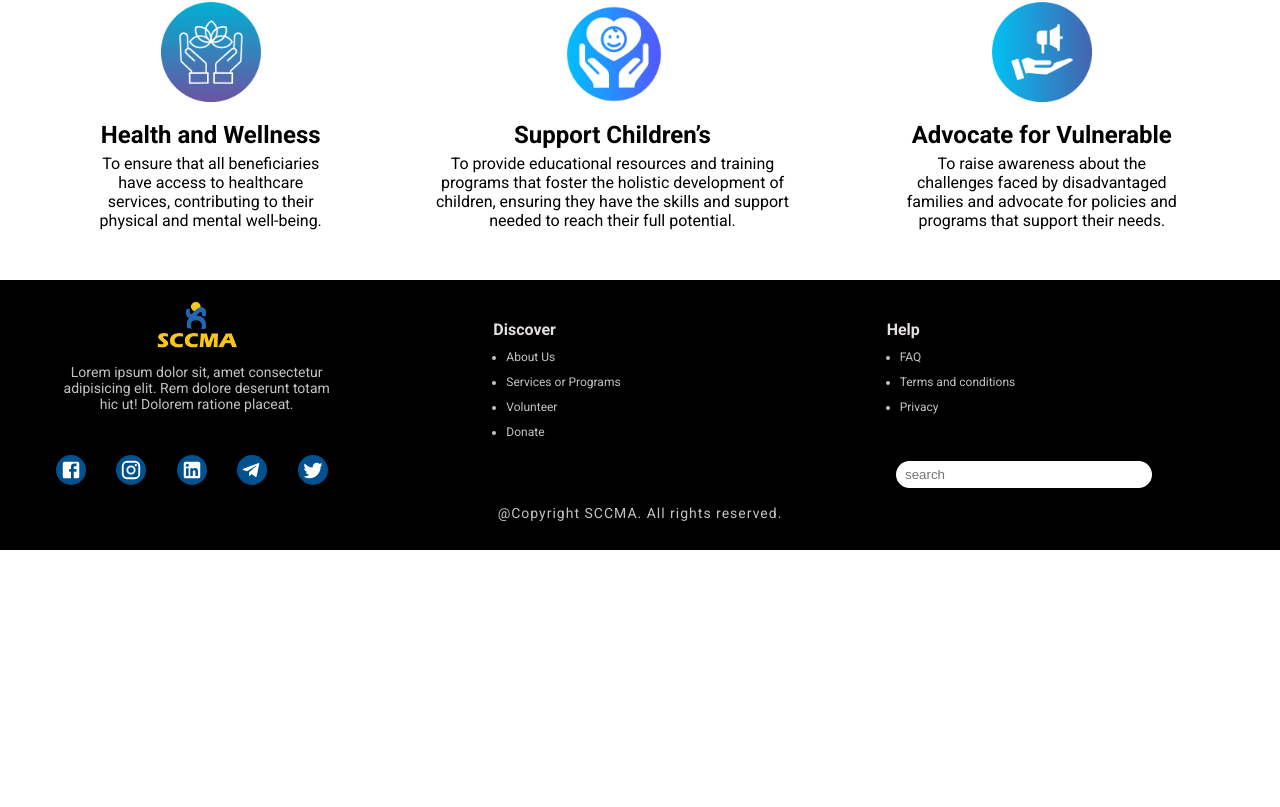
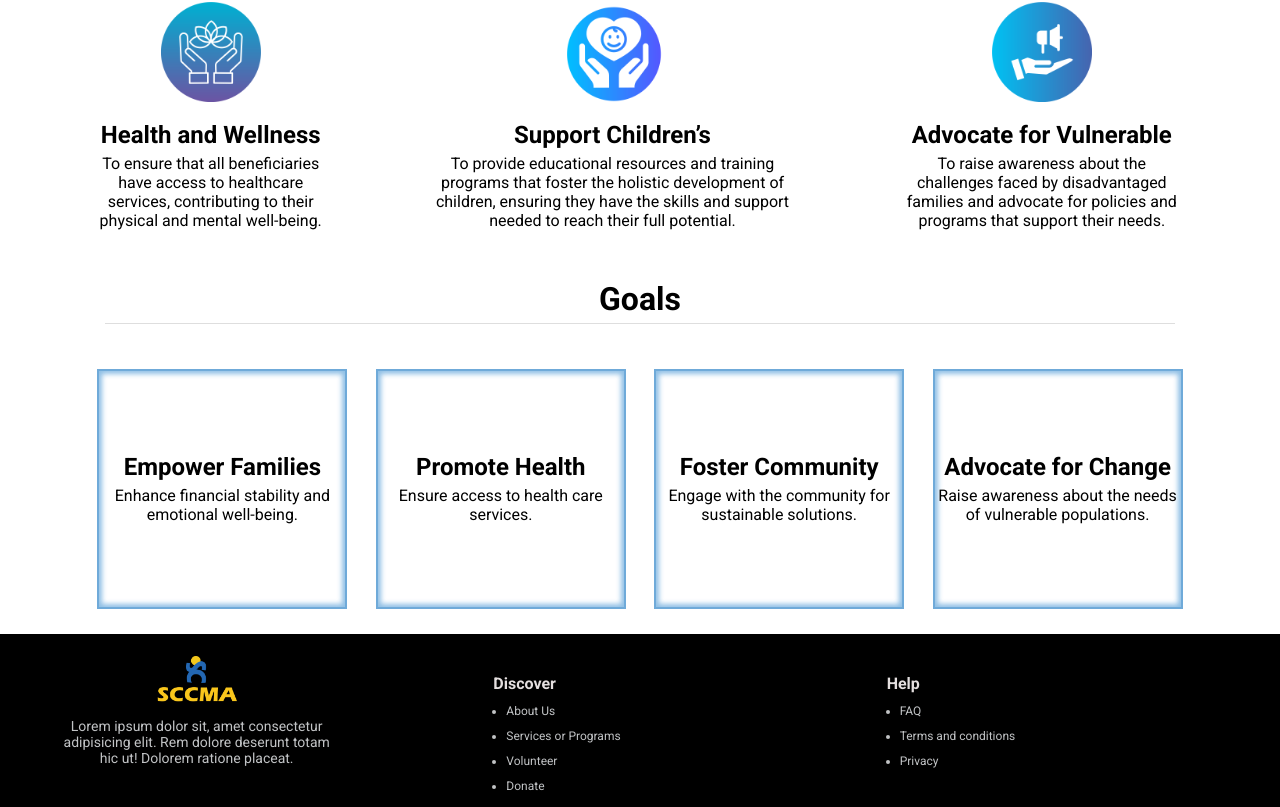
Before and after one commit to yonasman/SCCMA_Website, a React (Vite) app in the folder CLIENT/sccma/: page /about in a window 1280 px wide. Shown: the part 1382-2189 px from the top of the page. Before the commit the page ends 1932 px from the top, so only its background shows below. Built offline with nearby package versions, Linux system fonts and the light colour scheme.

Commit message:
Finish goals component

```diff
--- a/CLIENT/sccma/Markup/Components/AboutUsTop/aboutUsTop.module.css
+++ b/CLIENT/sccma/Markup/Components/AboutUsTop/aboutUsTop.module.css
@@ -71,13 +71,13 @@
         box-shadow: 0 0 5px 1px #00000040;
     }
     .circle_one {
-        height: 90px;
-        width: 90px;
+        height: 100px;
+        width: 100px;
         background-color: #000;
         border-radius: 50%;
         position: absolute;
         top: 0;
-        right: 15%;
+        right: 16%;
     }
     .circle_two {
         height: 40px;
@@ -104,7 +104,7 @@
         border-radius: 50%;
         position: absolute;
         top: 70%;
-        right: 15%;
+        right: 16%;
     }
     .donate_btn {
         padding-top: 10px;
--- /dev/null
+++ b/CLIENT/sccma/Markup/Components/Goal/Goal.jsx
@@ -0,0 +1,16 @@
+import styles from './goal.module.css'
+
+function Goal({title, description}) {
+  return (
+    <>
+        <div className={styles.goal_container}>
+            <div>
+                <h2>{title}</h2>
+                <p>{description}</p>
+            </div>
+        </div>
+    </>
+  )
+}
+
+export default Goal
--- /dev/null
+++ b/CLIENT/sccma/Markup/Components/Goal/goal.module.css
@@ -0,0 +1,24 @@
+.goal_container {
+    height: 200px;
+    width: 87%;
+    border: 2px solid #0a6ebf95;
+    display: flex;
+    align-items: center;
+    justify-content: center;
+    margin: 25px auto;
+    box-shadow: inset 0  0 5px 3px #0670c673 ;
+
+}
+.goal_container h2 {
+    text-align: center;
+}
+.goal_container p {
+    text-align: center;
+    padding-top: 5px;
+}
+@media (min-width:768px) {
+    .goal_container {
+        width: 250px;
+        height: 240px;
+    }
+}
--- /dev/null
+++ b/CLIENT/sccma/Markup/Components/GoalWrapper/GoalWrapper.jsx
@@ -0,0 +1,44 @@
+import Goal from '../Goal/Goal'
+import styles from './goalWrapper.module.css'
+
+function GoalWrapper() {
+    const goalContent = [
+        {
+            id : 1,
+            title : 'Empower Families',
+            description : 'Enhance financial stability and emotional well-being.'
+        }
+        ,
+        {
+            id : 2,
+            title : 'Promote Health',
+            description : 'Ensure access to health care services.'
+        },
+        {
+            id : 3,
+            title : 'Foster Community',
+            description : 'Engage with the community for sustainable solutions.'
+        },
+        {
+            id : 4,
+            title : 'Advocate for Change',
+            description : 'Raise awareness about the needs of vulnerable populations.'
+        }
+    ]
+  return (
+    <>
+        <div className={styles.goalWrapper_container}>
+                <h1>Goals</h1>
+                <div className={styles.goalCards_container}>
+                    {goalContent.map((content) => (
+                        <div key={content.id}>
+                                <Goal title={content.title} description={content.description}/>
+                        </div>
+                    ))}
+                </div>
+        </div>
+    </>
+  )
+}
+
+export default GoalWrapper
--- /dev/null
+++ b/CLIENT/sccma/Markup/Components/GoalWrapper/goalWrapper.module.css
@@ -0,0 +1,27 @@
+.goalWrapper_container {
+    color: #000;
+    width: 87%;
+    margin: 0 auto;
+}
+.goalWrapper_container h1 {
+    text-align: center;
+}
+.goalWrapper_container h1::after {
+    content: '';
+    display: block;
+    width: 87%;
+    margin: 5px auto;
+    height: 1px;
+    background-color: #2f2e2e28;
+
+}
+@media (min-width:768px) {
+    .goalCards_container {
+        display: flex;
+        justify-content: space-around;
+    }
+    .goalWrapper_container h1::after {
+        margin-bottom: 20px;
+        width: 96%;
+    }
+}
--- a/CLIENT/sccma/Markup/Components/MissionWrapper/missionWrapper.module.css
+++ b/CLIENT/sccma/Markup/Components/MissionWrapper/missionWrapper.module.css
@@ -11,7 +11,7 @@
     width: 85%;
     height: 0.5px;
     margin: 5px auto;
-    background-color: #dddcdc;
+    background-color: #ecebeb;
 }
 @media (min-width:768px) {
     .missionCard_container {
--- a/CLIENT/sccma/Markup/Pages/About.jsx
+++ b/CLIENT/sccma/Markup/Pages/About.jsx
@@ -1,4 +1,5 @@
 import AboutUsTop from "../Components/AboutUsTop/AboutUsTop"
+import GoalWrapper from "../Components/GoalWrapper/GoalWrapper"
 import MissionWrapper from "../Components/MissionWrapper/MissionWrapper"
 import Story from "../Components/Story/Story"
 
@@ -8,6 +9,7 @@ function About() {
         <AboutUsTop/>
         <Story/>
         <MissionWrapper/>
+        <GoalWrapper/>
     </>
   )
 }
```
